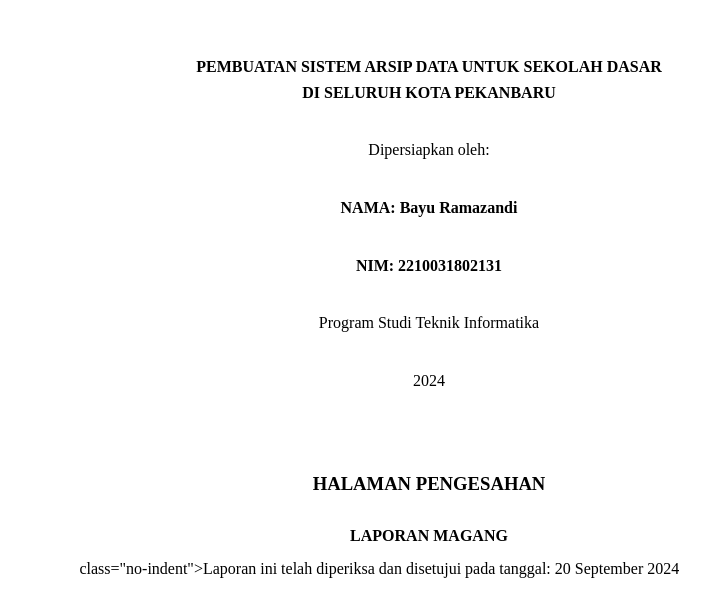
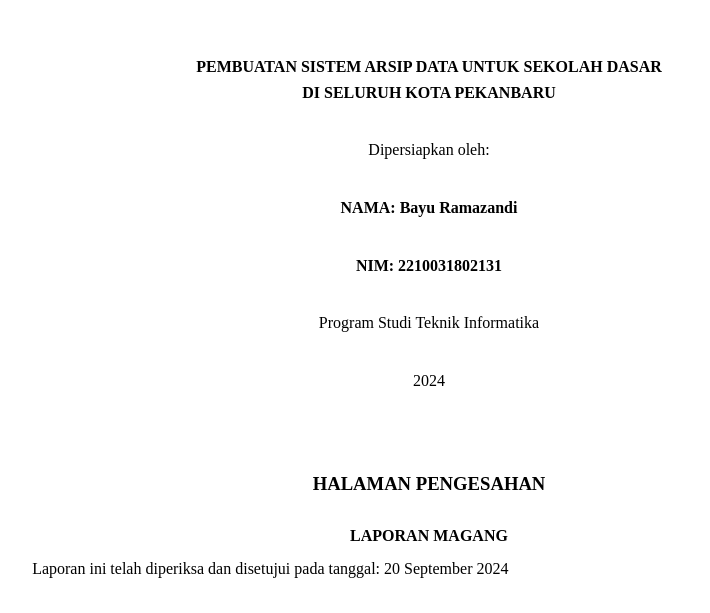
Before and after one commit to BR-bay/CICILAN-LAPORAN-KP, a plain HTML site: page index.html in a window 1280 px wide. Shown: the part 339-952 px from the top of the page, without its empty margins (211-921 px from the left). Drawn offline with Linux system fonts and the light colour scheme.

Commit message:
index.html

```diff
--- a/index.html
+++ b/index.html
@@ -206,7 +206,7 @@
         <h1 class="center">HALAMAN PENGESAHAN</h1>
         <h2 class="center">LAPORAN MAGANG</h2>
 
-        <p>class="no-indent">Laporan ini telah diperiksa dan disetujui pada tanggal: 20 September 2024</p>
+        <p class="no-indent">Laporan ini telah diperiksa dan disetujui pada tanggal: 20 September 2024</p>
 
         <table class="approval-table">
             <tr>
```
